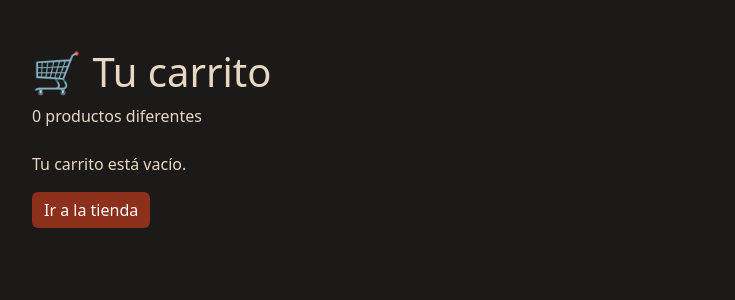
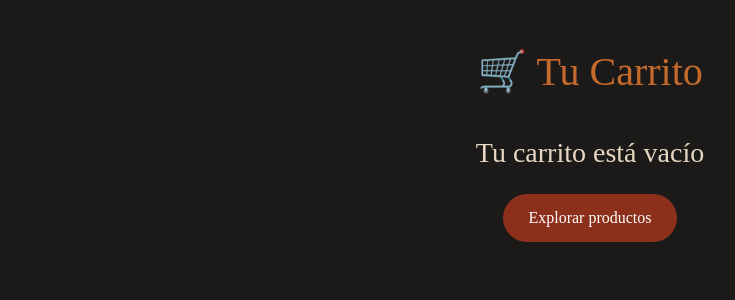
Before and after one commit to juanperdomo-9/entrelenguas-web, a Django app: page /carrito/ in a window 1280 px wide. Shown: the top 300 px of the page, without its empty margins (50-785 px from the left). Run offline with Django 5.2, Linux system fonts and the light colour scheme.

Commit message:
Mejora diseño galeria, carrito y estructura del proyecto

```diff
--- a/tienda/templates/tienda/carrito.html
+++ b/tienda/templates/tienda/carrito.html
@@ -1,149 +1,216 @@
 <!DOCTYPE html>
+
 <html lang="es">
 <head>
+
 <meta charset="UTF-8">
-<title>Carrito | Entre Lenguas</title>
+<title>Tu Carrito | Entre Lenguas</title>
+<meta name="viewport" content="width=device-width, initial-scale=1">
 
 <link href="https://cdn.jsdelivr.net/npm/bootstrap@5.3.2/dist/css/bootstrap.min.css" rel="stylesheet">
 
 <style>
 
 body{
-background-color:#1c1a18;
+background:#1c1a18;
+color:#e8d8c3;
+font-family:serif;
+}
+
+.container-carrito{
+max-width:900px;
+margin:auto;
+}
+
+.titulo{
+font-size:2.5rem;
+color:#c46a2d;
+margin-bottom:40px;
+}
+
+.table{
+background:#2a2422;
+border-radius:10px;
+overflow:hidden;
+}
+
+.table th{
+color:#c46a2d;
+font-weight:600;
+}
+
+.table td{
+vertical-align:middle;
 color:#e8d8c3;
 }
 
-.card-carrito{
+.total-box{
 background:#2a2422;
-border:none;
-border-radius:12px;
-margin-bottom:20px;
+padding:25px;
+border-radius:10px;
+margin-top:30px;
 }
 
-.precio{
-color:#c46a2d;
+.total-precio{
+font-size:1.8rem;
+color:white;
 font-weight:bold;
-font-size:1.2rem;
 }
 
 .btn-mezcal{
 background:#8c2f1b;
+border:none;
 color:white;
-border:none;
+padding:12px 25px;
+border-radius:30px;
+transition:0.3s;
 }
 
 .btn-mezcal:hover{
 background:#c46a2d;
 }
 
-.total-box{
-background:#2a2422;
-padding:20px;
-border-radius:12px;
-margin-top:30px;
+.btn-outline-light{
+border-radius:30px;
+padding:10px 20px;
+}
+
+.producto-info{
+display:flex;
+align-items:center;
+gap:15px;
+}
+
+.producto-img{
+width:60px;
+height:60px;
+object-fit:cover;
+border-radius:6px;
 }
 
 </style>
+
 </head>
-
 
 <body>
 
-<div class="container py-5">
+<div class="container container-carrito py-5">
 
-<h1 class="mb-2">🛒 Tu carrito</h1>
-
-<p class="mb-4">{{ bebidas|length }} productos diferentes</p>
-
+<h1 class="titulo text-center">
+🛒 Tu Carrito
+</h1>
 
 {% if bebidas %}
 
+<div class="table-responsive">
+
+<table class="table table-dark align-middle">
+
+<thead>
+<tr>
+<th>Producto</th>
+<th>Cantidad</th>
+<th>Subtotal</th>
+<th></th>
+</tr>
+</thead>
+
+<tbody>
+
 {% for item in bebidas %}
 
-<div class="card card-carrito p-3">
+<tr>
 
-<div class="row align-items-center">
+<td>
 
-<div class="col-md-2">
+<div class="producto-info">
 
-{% if item.bebida.imagen %}
-<img src="{{ item.bebida.imagen.url }}" style="width:100%; border-radius:10px;">
+{% if item.bebida.imagen %} <img src="{{ item.bebida.imagen.url }}" class="producto-img">
 {% endif %}
+
+<strong>{{ item.bebida.nombre }}</strong>
 
 </div>
 
+</td>
 
-<div class="col-md-4">
+<td>
 
-<h5>{{ item.bebida.nombre }}</h5>
+<div class="d-flex align-items-center gap-2">
 
-<p>{{ item.bebida.descripcion }}</p>
+<a href="{% url 'restar_del_carrito' item.bebida.id %}" class="btn btn-sm btn-outline-light">-</a>
+
+<span>{{ item.cantidad }}</span>
+
+<a href="{% url 'sumar_del_carrito' item.bebida.id %}" class="btn btn-sm btn-outline-light">+</a>
 
 </div>
 
+</td>
 
-<div class="col-md-2 text-center">
+<td>
+$ {{ item.subtotal }}
+</td>
 
-<div class="d-flex justify-content-center align-items-center">
+<td>
 
-<a href="{% url 'restar_del_carrito' item.bebida.id %}" class="btn btn-outline-light btn-sm">−</a>
+<a href="{% url 'eliminar_del_carrito' item.bebida.id %}" class="btn btn-sm btn-danger">
+Eliminar
+</a>
 
-<span class="mx-3 fw-bold text-light">
-{{ item.cantidad }}
-</span>
+</td>
 
-<a href="{% url 'sumar_del_carrito' item.bebida.id %}" class="btn btn-outline-light btn-sm">+</a>
+</tr>
+
+{% endfor %}
+
+</tbody>
+
+</table>
 
 </div>
 
+<div class="total-box d-flex justify-content-between align-items-center flex-wrap gap-3">
+
+<div>
+
+<div class="total-precio">
+Total: $ {{ total }}
 </div>
 
-
-<div class="col-md-2 text-center">
-
-<span class="precio">$ {{ item.subtotal }}</span>
+<p style="color:#cbb89d;font-size:0.9rem;margin-top:5px;">
+✔ Pago seguro
+</p>
 
 </div>
 
+<div class="d-flex gap-3">
 
-<div class="col-md-2 text-center">
+<a href="{% url 'lista_bebidas' %}" class="btn btn-outline-light">
+Seguir comprando
+</a>
 
-<a href="{% url 'eliminar_del_carrito' item.bebida.id %}" class="btn btn-danger btn-sm">
-Eliminar
+<a href="#" class="btn btn-mezcal">
+Finalizar compra
 </a>
 
 </div>
 
 </div>
 
-</div>
+{% else %}
 
-{% endfor %}
+<div class="text-center">
 
+<h3 class="mb-4">
+Tu carrito está vacío
+</h3>
 
-
-<div class="total-box">
-
-<h3>Total: $ {{ total }}</h3>
-
-<a href="#" class="btn btn-mezcal btn-lg mt-3">
-Finalizar compra
-</a>
-
-<a href="{% url 'lista_bebidas' %}" class="btn btn-secondary mt-3">
-Seguir comprando
+<a href="{% url 'lista_bebidas' %}" class="btn btn-mezcal">
+Explorar productos
 </a>
 
 </div>
-
-
-{% else %}
-
-<p>Tu carrito está vacío.</p>
-
-<a href="{% url 'lista_bebidas' %}" class="btn btn-mezcal">
-Ir a la tienda
-</a>
 
 {% endif %}
 
--- a/tienda/urls.py
+++ b/tienda/urls.py
@@ -1,10 +1,5 @@
 from django.urls import path
 from .views import lista_bebidas, agregar_al_carrito, ver_carrito, eliminar_del_carrito, restar_del_carrito, sumar_del_carrito
-
-urlpatterns = [
-    path('', lista_bebidas, name='lista_bebidas'),
-    path('agregar/<int:bebida_id>/', agregar_al_carrito, name='agregar_al_carrito'),
-]
 
 urlpatterns = [
     path('', lista_bebidas, name='lista_bebidas'),
```
Also changed, not shown: tienda/templates/tienda/lista.html (+47 -0 lines), 1 other file.
